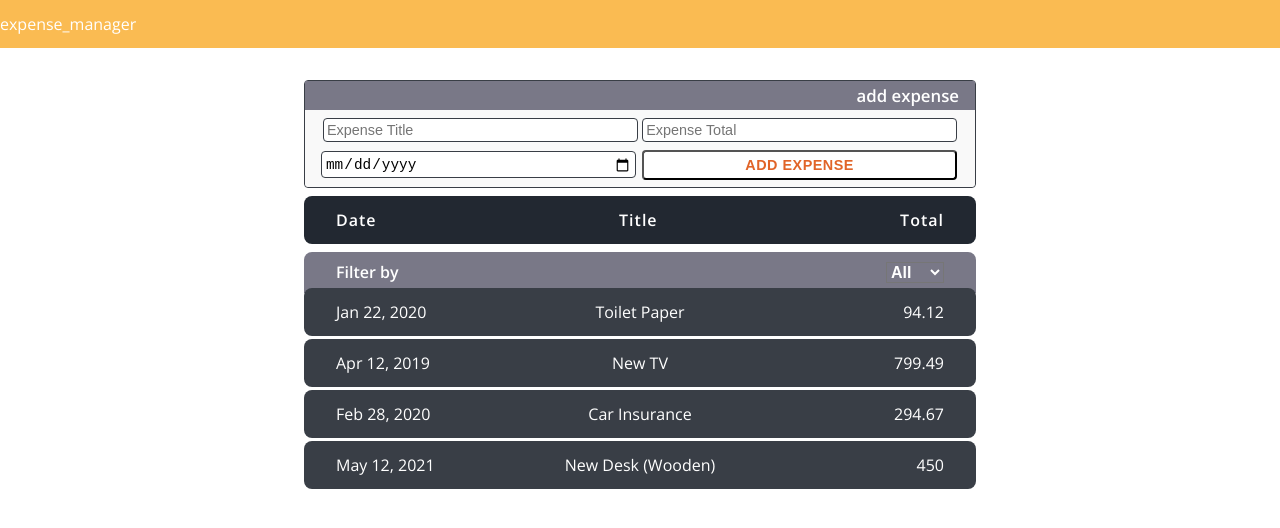
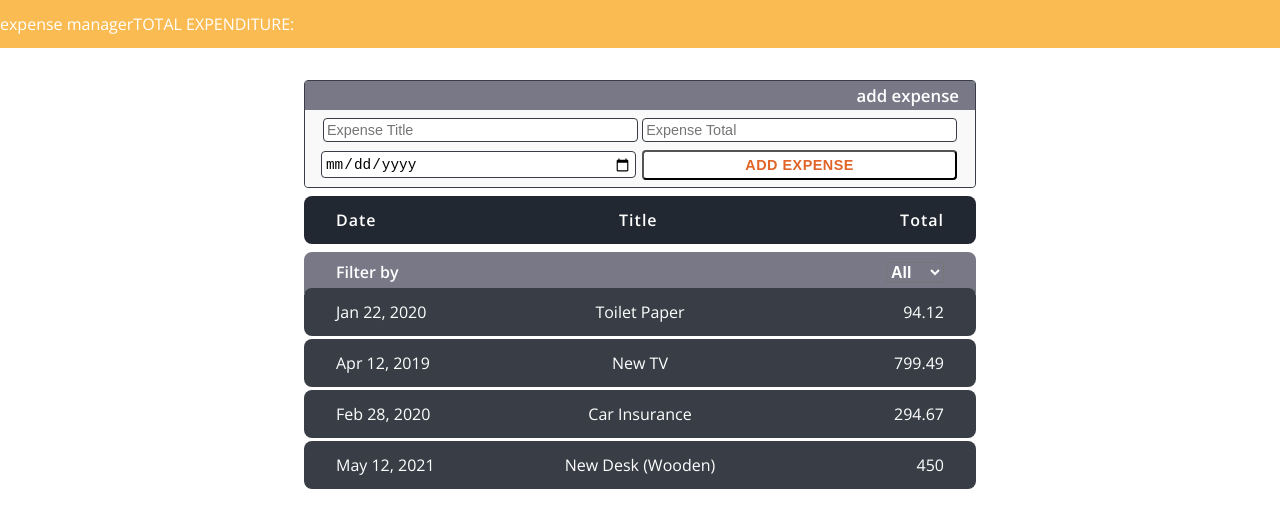
Before and after one commit to mankirats/Expense-Manager, a React (Create React App) app: page / in a window 1280 px wide. Shown: the top 528 px of the page. Built offline with nearby package versions, Linux system fonts and the light colour scheme.

Commit message:
Total expenditure added

```diff
--- a/src/Components/HeaderWithTotal.js
+++ b/src/Components/HeaderWithTotal.js
@@ -5,8 +5,11 @@ function HeaderWithTotal(props) {
     return (
         <>
             <PageHeader>
-                <PageTitle>expense_manager</PageTitle>
-                <ExpenseTotalHeader>{props.expenseTotal}</ExpenseTotalHeader>
+                <PageTitle>expense manager</PageTitle>
+                <ExpenseTotalHeader>
+                    TOTAL EXPENDITURE:
+                    {props.expenseTotal == 0 ? 0 : props.expenseTotal}
+                </ExpenseTotalHeader>
             </PageHeader>
         </>
     );
```
